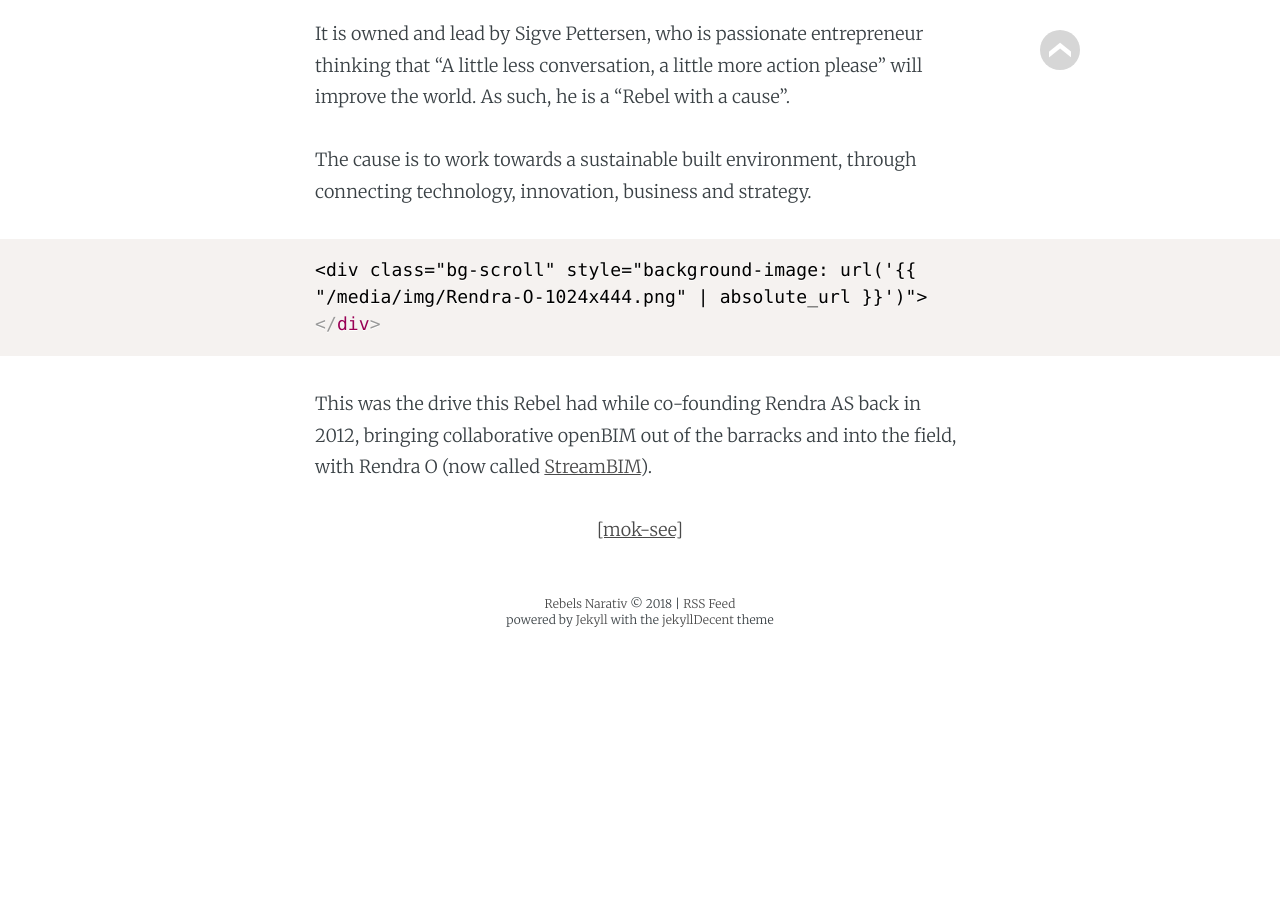
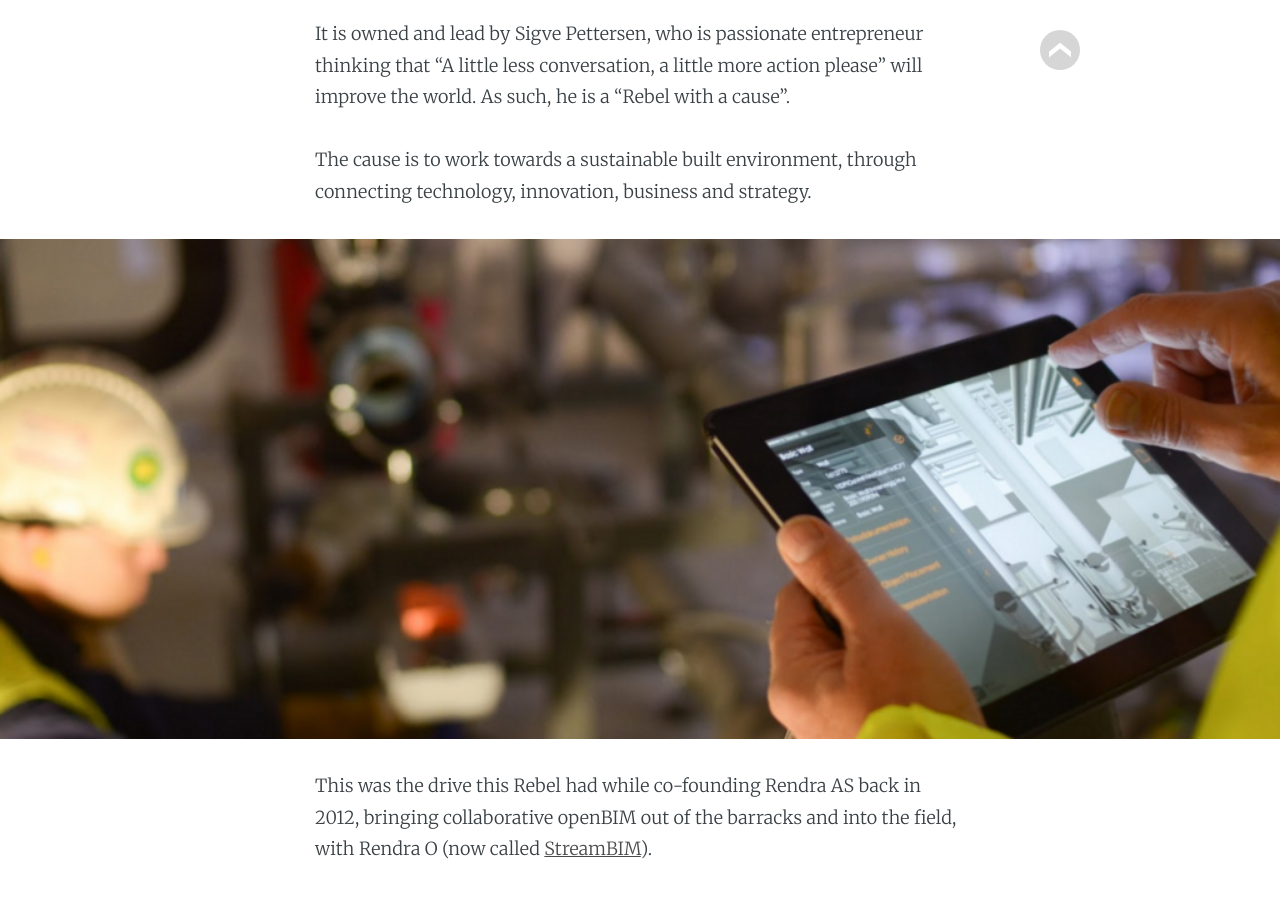
Before and after one commit to mok-see/mok-see.github.io, a Jekyll site: the page built from _pages/about-ms.md, in a window 1280 px wide and 900 px high, scrolled down 1585 px. Built offline with Jekyll 4.4.1, drawn with Linux system fonts in a browser that asks for light colours; some web fonts are replaced; before the commit the page ends 2233 px from its top, so only the background shows below that.

Commit message:
edited image and text

````diff
--- a/_pages/about-ms.md
+++ b/_pages/about-ms.md
@@ -33,9 +33,7 @@
 
 The cause is to work towards a sustainable built environment, through connecting technology, innovation, business and strategy.
 
-```html
-{% raw %}<div class="bg-scroll" style="background-image: url('{{ "/media/img/Rendra-O-1024x444.png" | absolute_url }}')"></div>{% endraw %}
-```
+<div class="bg-scroll" style="background-image: url('{{ "/media/img/Rendra-O-1024x444.png" | absolute_url }}')"></div>
 
 This was the drive this Rebel had while co-founding Rendra AS back in 2012, bringing collaborative openBIM out of the barracks and into the field, with Rendra O (now called [StreamBIM](https://streambim.com/)).
 
````
